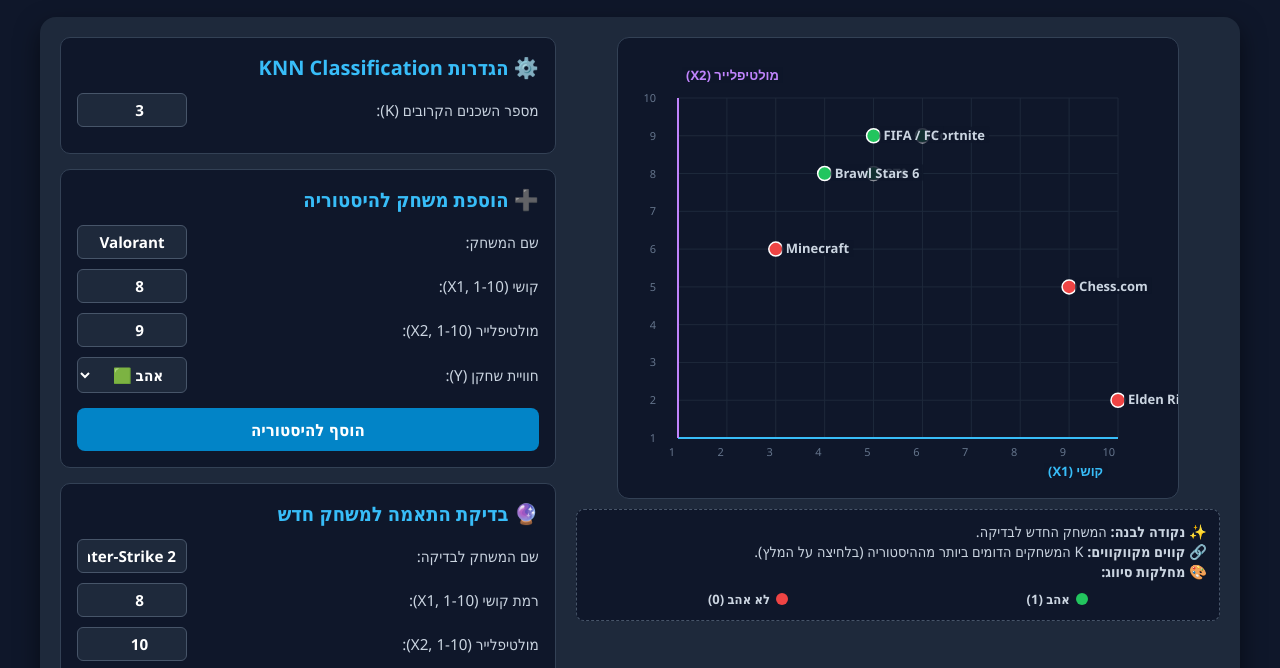
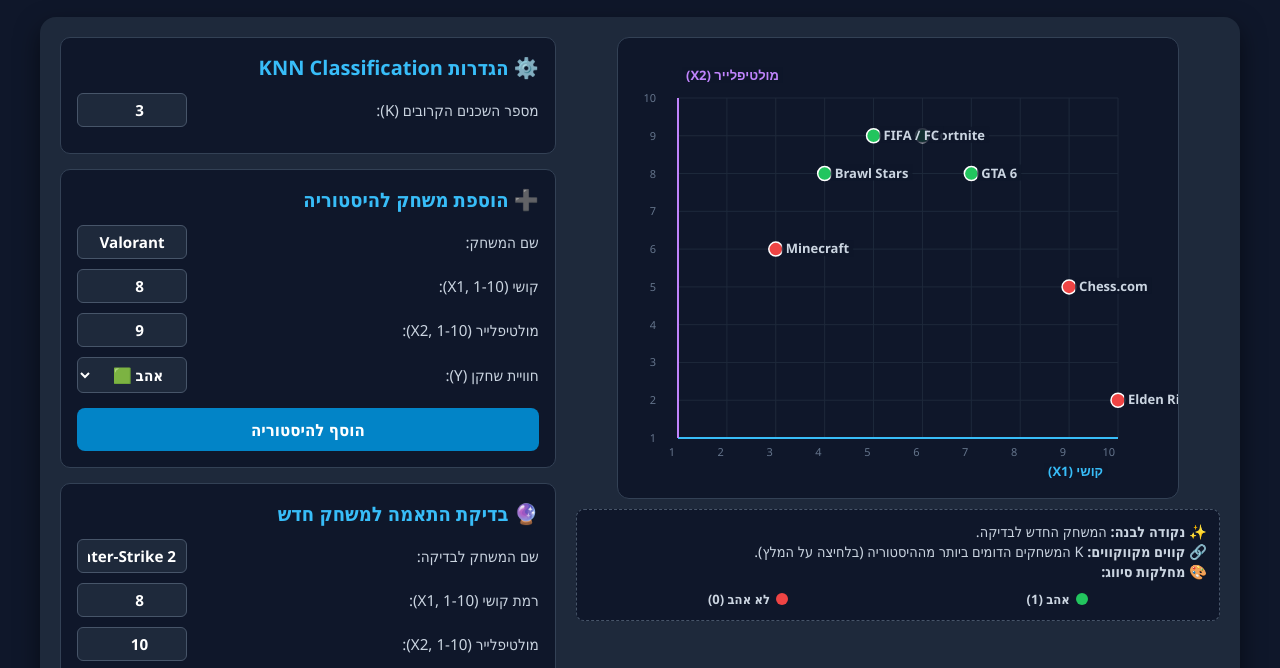
Before and after one commit to amirrazlioz/games_knn-2-param, a plain HTML site: page index.html in a window 1280 px wide. Shown: the part 124-792 px from the top of the page. Drawn offline with Linux system fonts and the light colour scheme.

Commit message:
Update index.html

```diff
--- a/index.html
+++ b/index.html
@@ -325,7 +325,7 @@
             { id: 2, name: "FIFA / FC", x1: 5, x2: 9, y: 1 },
             { id: 3, name: "Minecraft", x1: 3, x2: 6, y: 0 },
             { id: 4, name: "Elden Ring", x1: 10, x2: 2, y: 0 },
-            { id: 5, name: "GTA 6", x1: 5, x2: 8, y: 1 },
+            { id: 5, name: "GTA 6", x1: 7, x2: 8, y: 1 },
             { id: 6, name: "Chess.com", x1: 9, x2: 5, y: 0 },
             { id: 7, name: "Brawl Stars", x1: 4, x2: 8, y: 1 }
         ];
```
